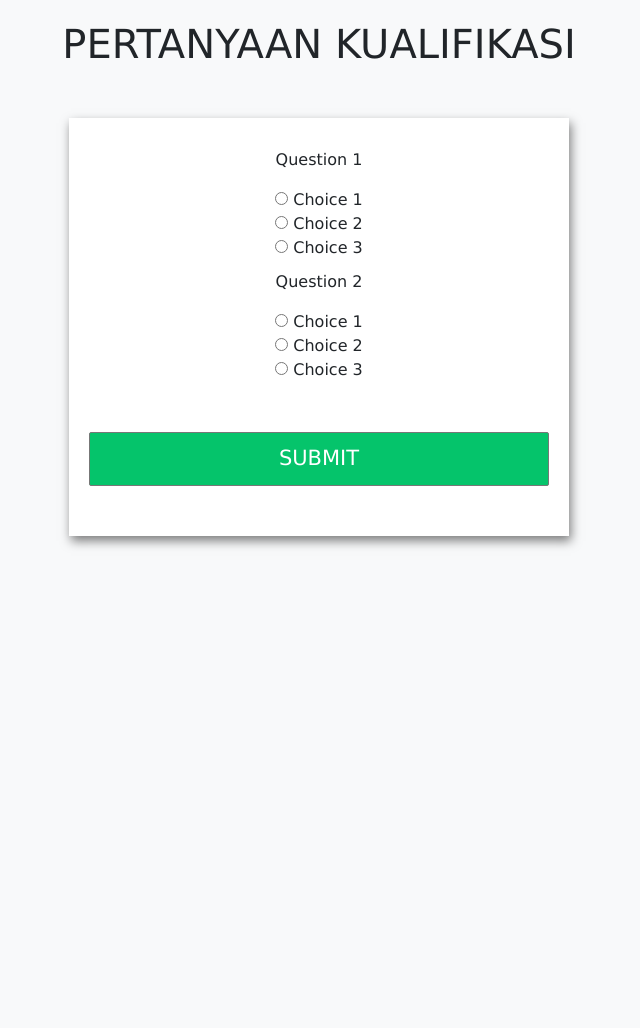
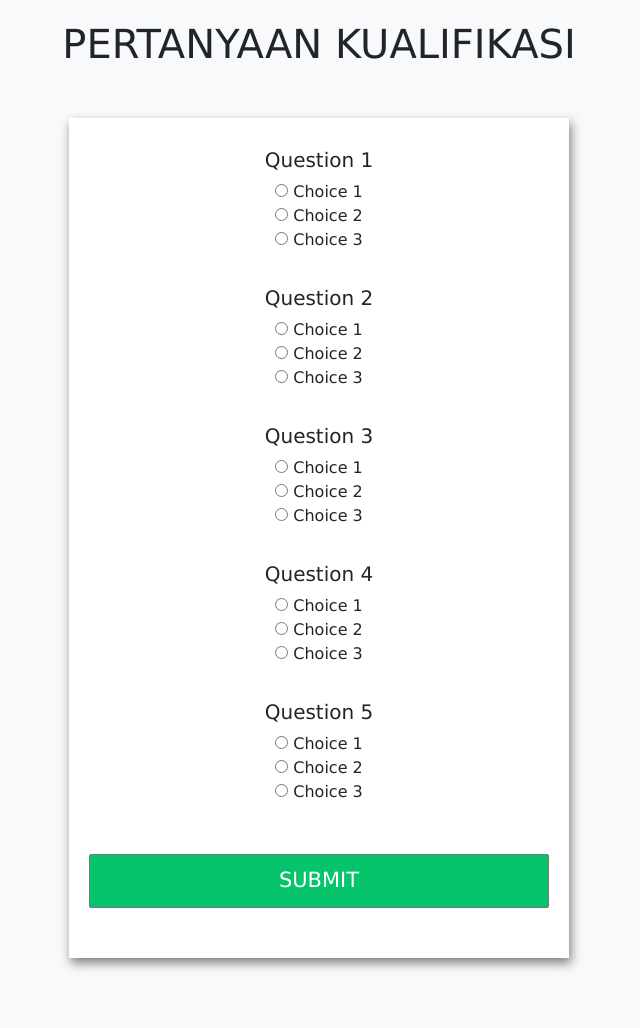
Before and after one commit to katrinagisellaui/babadu, a Django app: template cru_tes_kualif_atlet/templates/cru-tes-kualif-2.html in a window 1280 px wide. Shown: the part 56-1084 px from the top of the page, without its empty margins (321-961 px from the left). Before the commit the page ends 604 px from the top, so only its background shows below. Run offline with Django 4.2, Linux system fonts and the light colour scheme; the template is opened without the code that fills it, so the values that code supplies are empty; some libraries are stand-ins or nearby versions.

Commit message:
from github

```diff
--- a/cru_tes_kualif_atlet/templates/cru-tes-kualif-2.html
+++ b/cru_tes_kualif_atlet/templates/cru-tes-kualif-2.html
@@ -165,17 +165,43 @@
     <h1>PERTANYAAN KUALIFIKASI</h1>
     <form >
       <div>
-        <p>Question 1</p>
+        <h5>Question 1</h5>
         <input type="radio" name="question1" value="Choice 1"> Choice 1<br>
         <input type="radio" name="question1" value="Choice 2"> Choice 2<br>
         <input type="radio" name="question1" value="Choice 3"> Choice 3<br>
       </div>
+      <br>
       <div>
-        <p>Question 2</p>
+        <h5>Question 2</h5>
         <input type="radio" name="question2" value="Choice 1"> Choice 1<br>
         <input type="radio" name="question2" value="Choice 2"> Choice 2<br>
         <input type="radio" name="question2" value="Choice 3"> Choice 3<br>
       </div>
+      <br>
+      <div>
+        <h5>Question 3</h5>
+        <input type="radio" name="question2" value="Choice 1"> Choice 1<br>
+        <input type="radio" name="question2" value="Choice 2"> Choice 2<br>
+        <input type="radio" name="question2" value="Choice 3"> Choice 3<br>
+      </div>
+
+      <br>
+      <div>
+        <h5>Question 4</h5>
+        <input type="radio" name="question2" value="Choice 1"> Choice 1<br>
+        <input type="radio" name="question2" value="Choice 2"> Choice 2<br>
+        <input type="radio" name="question2" value="Choice 3"> Choice 3<br>
+      </div>
+
+      <br>
+
+      <div>
+        <h5>Question 5</h5>
+        <input type="radio" name="question2" value="Choice 1"> Choice 1<br>
+        <input type="radio" name="question2" value="Choice 2"> Choice 2<br>
+        <input type="radio" name="question2" value="Choice 3"> Choice 3<br>
+      </div>
+
       <!-- Add more questions here -->
       <button type="button" onclick="submitTest()">SUBMIT</button>
     </form>
--- a/cru_tes_kualif_atlet/views.py
+++ b/cru_tes_kualif_atlet/views.py
@@ -1,6 +1,4 @@
-from django.http import HttpResponseRedirect
 from django.shortcuts import render
-from django.urls import reverse
 from cru_tes_kualif_atlet.models import BarangWishlist
 # Create your views here.
 
@@ -34,9 +32,7 @@ def show_render(request):
         # response.set_cookie("last_login", str(datetime.datetime.now()))
         return response
 
-        # if user is not None:
         # login(request, user)
-        # response = HttpResponseRedirect(reverse("cru_tes_kualif_atlet:show_next"))
         # # response.set_cookie("last_login", str(datetime.datetime.now()))
         # return response
         # else:
```
Also changed, not shown: cr_daftar_atlet/templates/cr-daftar-atlet.html (+0 -21 lines), cr_daftar_atlet/templates/list-atlet.html (+9 -3 lines).
